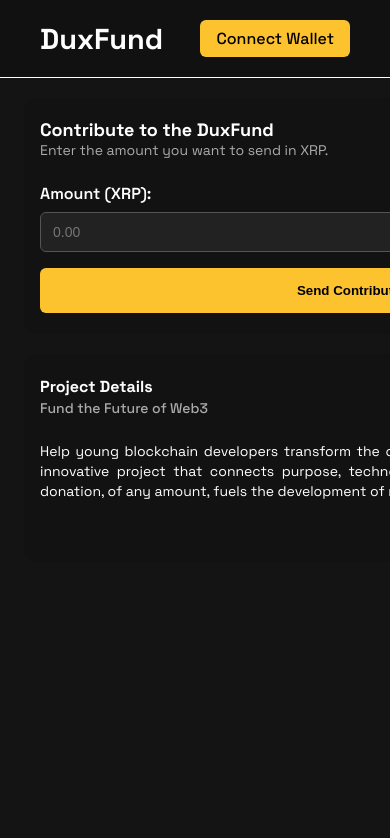
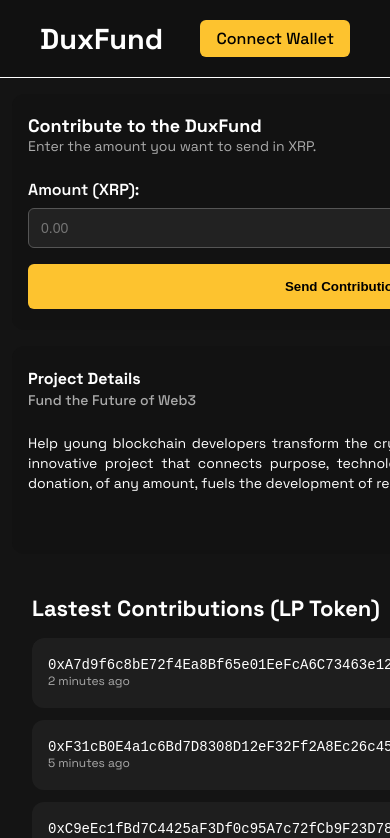
Before and after one commit to gabrielfst30/duxfund-front-end, a Next.js app: page / in a window 390 px wide. Shown: the top 838 px of the page. Built offline with nearby package versions, Linux system fonts and the light colour scheme.

Commit message:
style: ajuste de resolução para melhor responsividade na home

```diff
--- a/src/app/(home)/styles.module.scss
+++ b/src/app/(home)/styles.module.scss
@@ -1,12 +1,22 @@
+body {
+  font-family: "Space Grotesk", sans-serif;
+  color: #121212;
+}
+
 .content {
   display: flex;
   gap: 20px;
   width: 100%;
   max-width: 1280px;
-  height: 725px;
+  height: 800px;
   padding: 20px 24px;
   margin: 0 auto;
   opacity: 1;
+
+  @media (max-width: 768px) {
+    flex-direction: column;
+    height: auto;
+    padding: 16px 12px;
   }
 
   .leftContent {
@@ -17,10 +27,32 @@
     gap: 20px;
     opacity: 1;
     padding: 0;
+
+    @media (max-width: 1024px) {
+      width: 100%;
+      height: auto;
+    }
+
+    @media (max-width: 768px) {
+      width: 100%;
+      height: auto;
+      gap: 16px;
+    }
   }
 
   .rightContent {
     width: 556px;
     height: 695px;
     opacity: 1;
+
+    @media (max-width: 1024px) {
+      width: 100%;
+      height: auto;
     }
+
+    @media (max-width: 768px) {
+      width: 100%;
+      height: auto;
+    }
+  }
+}
```
Lines whose indentation alone changed are shown as unchanged.
